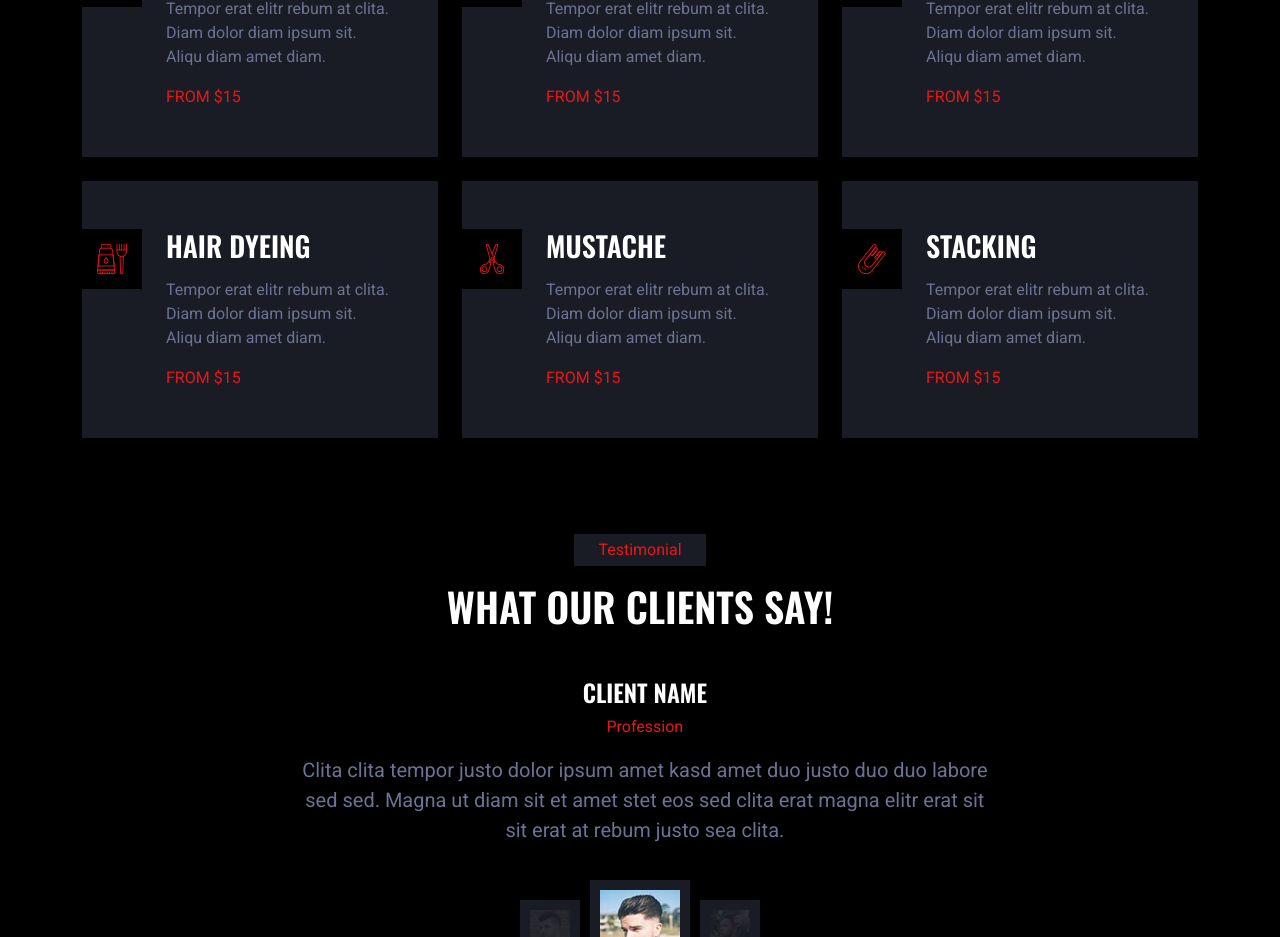
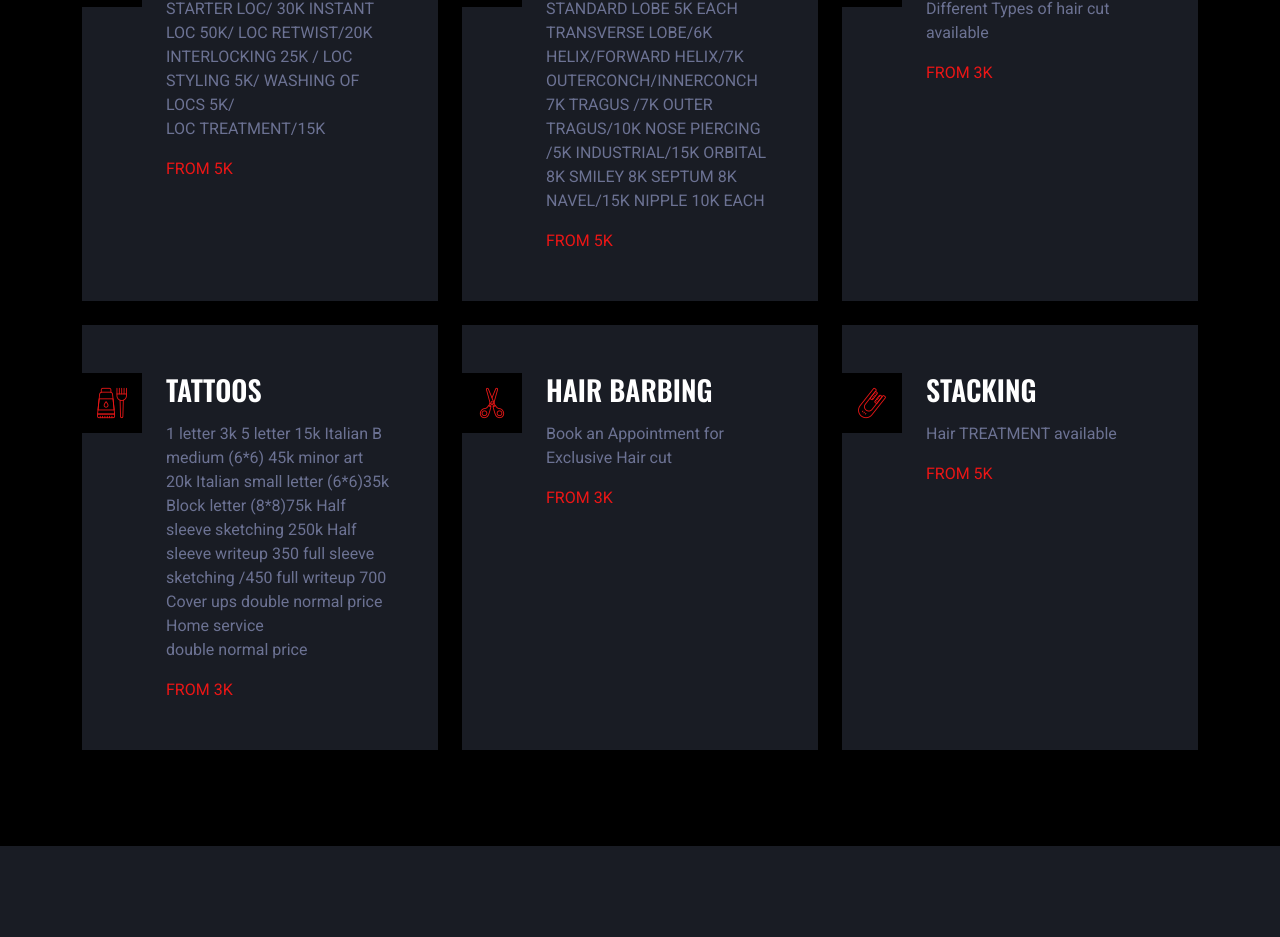
Before and after one commit to Moconnect/Hair-saloon-website, a plain HTML site: page service.html in a window 1280 px wide. Shown: the part 759-1696 px from the top of the page. Drawn offline with nearby package versions, Linux system fonts and the light colour scheme.

Commit message:
made changes

```diff
--- a/service.html
+++ b/service.html
@@ -102,9 +102,9 @@
                             <img class="img-fluid" src="img/haircut.png" alt="">
                         </div>
                         <div class="ps-4">
-                            <h3 class="text-uppercase mb-3">Haircut</h3>
-                            <p>Tempor erat elitr rebum at clita. Diam dolor diam ipsum sit. Aliqu diam amet diam.</p>
-                            <span class="text-uppercase text-primary">From $15</span>
+                            <h3 class="text-uppercase mb-3">locs</h3>
+                            <p> STARTER LOC/  30K INSTANT LOC 50K/  LOC RETWIST/20K  INTERLOCKING 25K  /  LOC STYLING 5K/  WASHING OF LOCS 5K/   LOC TREATMENT/15K</p>
+                            <span class="text-uppercase text-primary">From 5K</span>
                         </div>
                         <a class="btn btn-square" href=""><i class="fa fa-plus text-primary"></i></a>
                     </div>
@@ -115,9 +115,9 @@
                             <img class="img-fluid" src="img/beard-trim.png" alt="">
                         </div>
                         <div class="ps-4">
-                            <h3 class="text-uppercase mb-3">Beard Trim</h3>
-                            <p>Tempor erat elitr rebum at clita. Diam dolor diam ipsum sit. Aliqu diam amet diam.</p>
-                            <span class="text-uppercase text-primary">From $15</span>
+                            <h3 class="text-uppercase mb-3">PIERCINGS</h3>
+                            <p>STANDARD LOBE 5K EACH  TRANSVERSE LOBE/6K HELIX/FORWARD HELIX/7K OUTERCONCH/INNERCONCH 7K  TRAGUS /7K OUTER TRAGUS/10K     NOSE PIERCING /5K    INDUSTRIAL/15K ORBITAL 8K SMILEY 8K SEPTUM 8K NAVEL/15K NIPPLE 10K EACH</p>
+                            <span class="text-uppercase text-primary">From 5K</span>
                         </div>
                         <a class="btn btn-square" href=""><i class="fa fa-plus text-primary"></i></a>
                     </div>
@@ -129,8 +129,8 @@
                         </div>
                         <div class="ps-4">
                             <h3 class="text-uppercase mb-3">Mans Shave</h3>
-                            <p>Tempor erat elitr rebum at clita. Diam dolor diam ipsum sit. Aliqu diam amet diam.</p>
-                            <span class="text-uppercase text-primary">From $15</span>
+                            <p>Different Types of hair cut available</p>
+                            <span class="text-uppercase text-primary">From 3K</span>
                         </div>
                         <a class="btn btn-square" href=""><i class="fa fa-plus text-primary"></i></a>
                     </div>
@@ -141,9 +141,9 @@
                             <img class="img-fluid" src="img/hair-dyeing.png" alt="">
                         </div>
                         <div class="ps-4">
-                            <h3 class="text-uppercase mb-3">Hair Dyeing</h3>
-                            <p>Tempor erat elitr rebum at clita. Diam dolor diam ipsum sit. Aliqu diam amet diam.</p>
-                            <span class="text-uppercase text-primary">From $15</span>
+                            <h3 class="text-uppercase mb-3">tattoos</h3>
+                            <p>1 letter 3k   5 letter 15k  Italian B medium (6*6) 45k  minor art 20k  Italian small letter (6*6)35k     Block letter (8*8)75k  Half sleeve sketching 250k   Half sleeve writeup 350     full sleeve sketching /450   full writeup 700     Cover ups double normal price  Home service double normal price</p>
+                            <span class="text-uppercase text-primary">From 3K</span>
                         </div>
                         <a class="btn btn-square" href=""><i class="fa fa-plus text-primary"></i></a>
                     </div>
@@ -154,9 +154,9 @@
                             <img class="img-fluid" src="img/mustache.png" alt="">
                         </div>
                         <div class="ps-4">
-                            <h3 class="text-uppercase mb-3">Mustache</h3>
-                            <p>Tempor erat elitr rebum at clita. Diam dolor diam ipsum sit. Aliqu diam amet diam.</p>
-                            <span class="text-uppercase text-primary">From $15</span>
+                            <h3 class="text-uppercase mb-3">Hair Barbing</h3>
+                            <p>Book an Appointment for Exclusive Hair cut</p>
+                            <span class="text-uppercase text-primary">From 3K</span>
                         </div>
                         <a class="btn btn-square" href=""><i class="fa fa-plus text-primary"></i></a>
                     </div>
@@ -168,8 +168,8 @@
                         </div>
                         <div class="ps-4">
                             <h3 class="text-uppercase mb-3">Stacking</h3>
-                            <p>Tempor erat elitr rebum at clita. Diam dolor diam ipsum sit. Aliqu diam amet diam.</p>
-                            <span class="text-uppercase text-primary">From $15</span>
+                            <p>Hair TREATMENT available</p>
+                            <span class="text-uppercase text-primary">From 5K</span>
                         </div>
                         <a class="btn btn-square" href=""><i class="fa fa-plus text-primary"></i></a>
                     </div>
@@ -180,33 +180,7 @@
     <!-- Service End -->
 
 
-    <!-- Testimonial Start -->
-    <div class="container-xxl py-5">
-        <div class="container">
-            <div class="text-center mx-auto mb-5 wow fadeInUp" data-wow-delay="0.1s" style="max-width: 600px;">
-                <p class="d-inline-block bg-secondary text-primary py-1 px-4">Testimonial</p>
-                <h1 class="text-uppercase">What Our Clients Say!</h1>
-            </div>
-            <div class="owl-carousel testimonial-carousel wow fadeInUp" data-wow-delay="0.1s">
-                <div class="testimonial-item text-center" data-dot="<img class='img-fluid' src='img/testimonial-1.jpg' alt=''>">
-                    <h4 class="text-uppercase">Client Name</h4>
-                    <p class="text-primary">Profession</p>
-                    <span class="fs-5">Clita clita tempor justo dolor ipsum amet kasd amet duo justo duo duo labore sed sed. Magna ut diam sit et amet stet eos sed clita erat magna elitr erat sit sit erat at rebum justo sea clita.</span>
-                </div>
-                <div class="testimonial-item text-center" data-dot="<img class='img-fluid' src='img/testimonial-2.jpg' alt=''>">
-                    <h4 class="text-uppercase">Client Name</h4>
-                    <p class="text-primary">Profession</p>
-                    <span class="fs-5">Clita clita tempor justo dolor ipsum amet kasd amet duo justo duo duo labore sed sed. Magna ut diam sit et amet stet eos sed clita erat magna elitr erat sit sit erat at rebum justo sea clita.</span>
-                </div>
-                <div class="testimonial-item text-center" data-dot="<img class='img-fluid' src='img/testimonial-3.jpg' alt=''>">
-                    <h4 class="text-uppercase">Client Name</h4>
-                    <p class="text-primary">Profession</p>
-                    <span class="fs-5">Clita clita tempor justo dolor ipsum amet kasd amet duo justo duo duo labore sed sed. Magna ut diam sit et amet stet eos sed clita erat magna elitr erat sit sit erat at rebum justo sea clita.</span>
-                </div>
-            </div>
-        </div>
-    </div>
-    <!-- Testimonial End -->
+
 
 
     <!-- Footer Start -->
```
Also changed, not shown: contact.html (+1 -1 lines).
